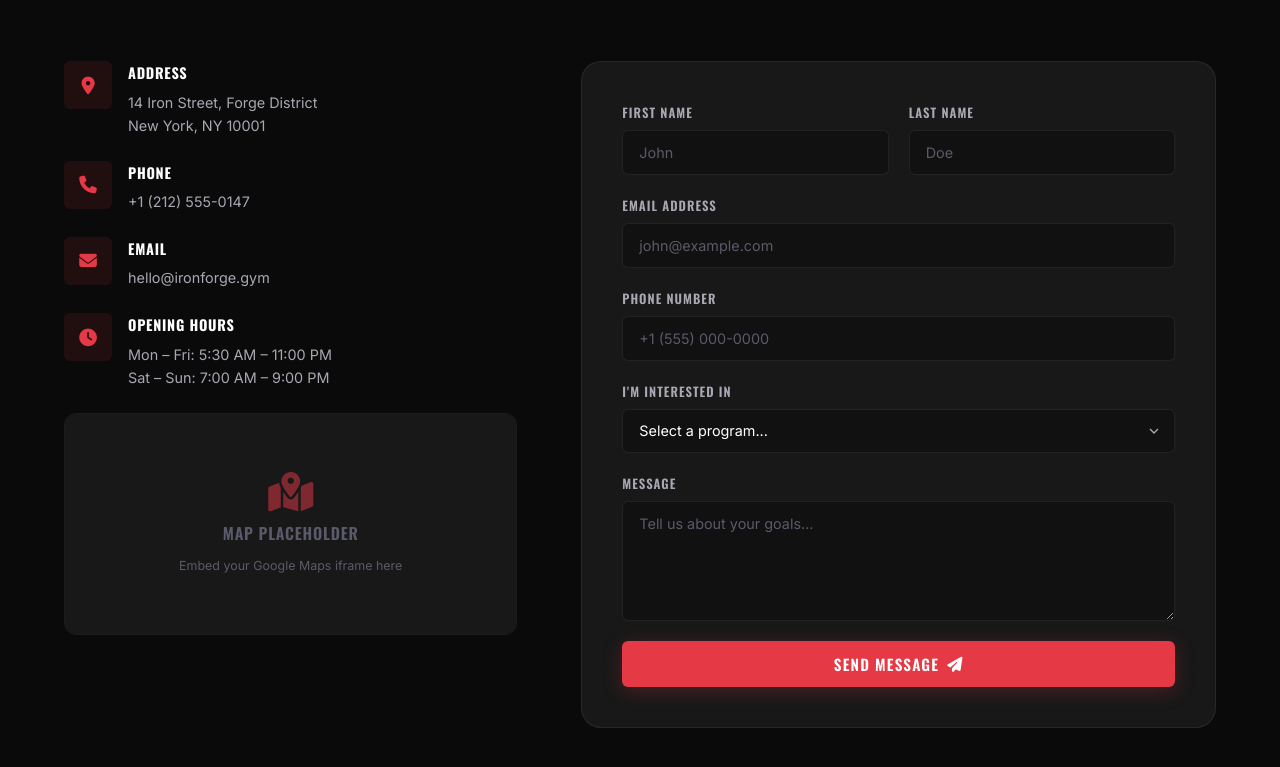
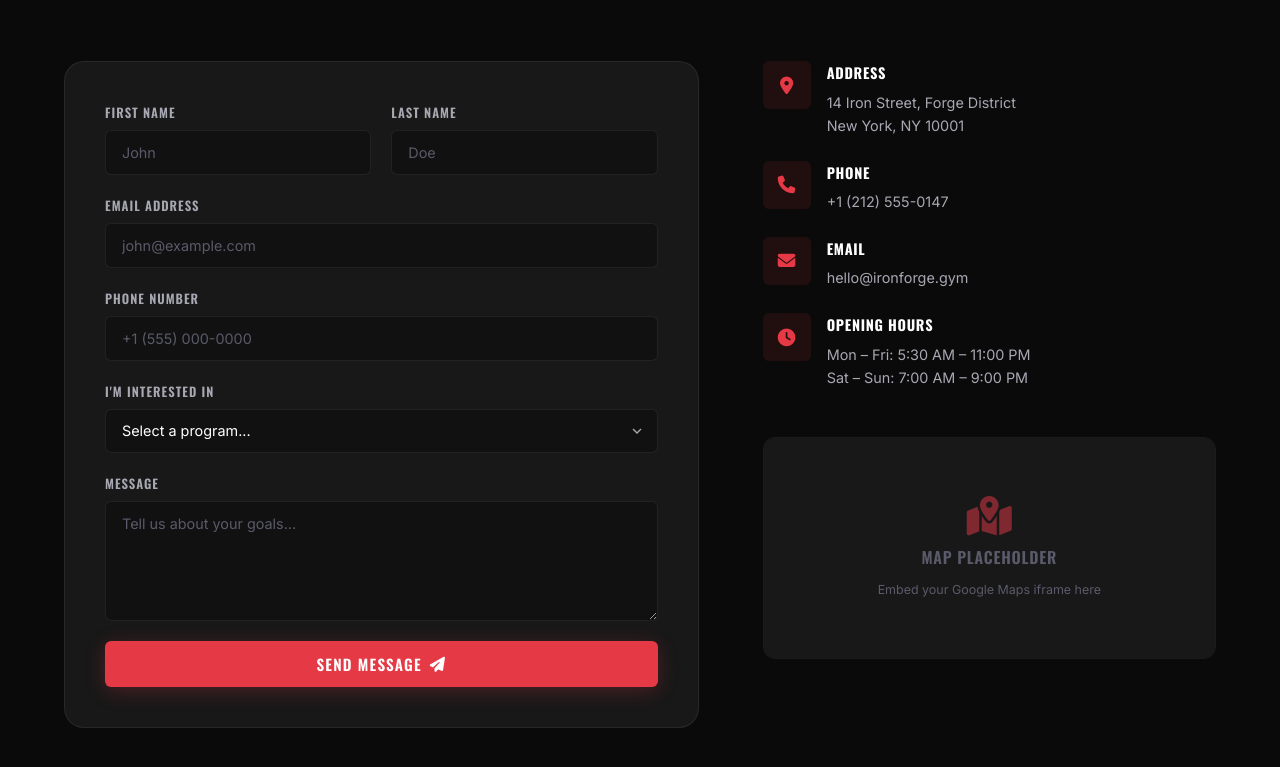
Before and after one commit to tahiryel2003/fitness, a plain HTML site: page index.html in a window 1280 px wide. Shown: the part 7843-8610 px from the top of the page. Drawn offline with nearby package versions, Linux system fonts and the light colour scheme.

Commit message:
Update index.html, style.css and local settings
Co-Authored-By: Claude Sonnet 4.6 <noreply@anthropic.com>

```diff
--- a/index.html
+++ b/index.html
@@ -698,45 +698,6 @@
       </div>
 
       <div class="contact__grid">
-        <div class="contact__info reveal">
-          <div class="contact__info-block">
-            <div class="contact__info-icon"><i class="fas fa-map-marker-alt"></i></div>
-            <div>
-              <strong>Address</strong>
-              <p>14 Iron Street, Forge District<br />New York, NY 10001</p>
-            </div>
-          </div>
-          <div class="contact__info-block">
-            <div class="contact__info-icon"><i class="fas fa-phone"></i></div>
-            <div>
-              <strong>Phone</strong>
-              <p>+1 (212) 555-0147</p>
-            </div>
-          </div>
-          <div class="contact__info-block">
-            <div class="contact__info-icon"><i class="fas fa-envelope"></i></div>
-            <div>
-              <strong>Email</strong>
-              <p>hello@ironforge.gym</p>
-            </div>
-          </div>
-          <div class="contact__info-block">
-            <div class="contact__info-icon"><i class="fas fa-clock"></i></div>
-            <div>
-              <strong>Opening Hours</strong>
-              <p>Mon – Fri: 5:30 AM – 11:00 PM<br />Sat – Sun: 7:00 AM – 9:00 PM</p>
-            </div>
-          </div>
-
-          <div class="contact__map">
-            <div class="map-placeholder">
-              <i class="fas fa-map-marked-alt"></i>
-              <span>Map Placeholder</span>
-              <small>Embed your Google Maps iframe here</small>
-            </div>
-          </div>
-        </div>
-
         <form class="contact__form reveal" id="contactForm" novalidate>
           <div class="form-row">
             <div class="form-group">
@@ -782,6 +743,47 @@
             <span>Message sent! We'll be in touch within 24 hours.</span>
           </div>
         </form>
+
+        <div class="contact__right reveal">
+          <div class="contact__info">
+            <div class="contact__info-block">
+              <div class="contact__info-icon"><i class="fas fa-map-marker-alt"></i></div>
+              <div>
+                <strong>Address</strong>
+                <p>14 Iron Street, Forge District<br />New York, NY 10001</p>
+              </div>
+            </div>
+            <div class="contact__info-block">
+              <div class="contact__info-icon"><i class="fas fa-phone"></i></div>
+              <div>
+                <strong>Phone</strong>
+                <p>+1 (212) 555-0147</p>
+              </div>
+            </div>
+            <div class="contact__info-block">
+              <div class="contact__info-icon"><i class="fas fa-envelope"></i></div>
+              <div>
+                <strong>Email</strong>
+                <p>hello@ironforge.gym</p>
+              </div>
+            </div>
+            <div class="contact__info-block">
+              <div class="contact__info-icon"><i class="fas fa-clock"></i></div>
+              <div>
+                <strong>Opening Hours</strong>
+                <p>Mon – Fri: 5:30 AM – 11:00 PM<br />Sat – Sun: 7:00 AM – 9:00 PM</p>
+              </div>
+            </div>
+          </div>
+
+          <div class="contact__map">
+            <div class="map-placeholder">
+              <i class="fas fa-map-marked-alt"></i>
+              <span>Map Placeholder</span>
+              <small>Embed your Google Maps iframe here</small>
+            </div>
+          </div>
+        </div>
       </div>
     </div>
   </section>
--- a/style.css
+++ b/style.css
@@ -1612,9 +1612,19 @@ input, textarea, select { font-family: inherit; }
 
 .contact__grid {
   display: grid;
-  grid-template-columns: 1fr 1.4fr;
+  grid-template-columns: 1.4fr 1fr;
   gap: var(--space-xl);
   align-items: start;
+}
+
+.contact__right {
+  display: flex;
+  flex-direction: column;
+  gap: var(--space-md);
+}
+
+.contact__map {
+  margin-top: 0;
 }
 
 .contact__info-block {
@@ -1651,7 +1661,6 @@ input, textarea, select { font-family: inherit; }
 }
 
 .contact__map {
-  margin-top: var(--space-md);
   border-radius: var(--radius-md);
   overflow: hidden;
   border: 1px solid var(--border);
```
Also changed, not shown: .claude/settings.local.json.
